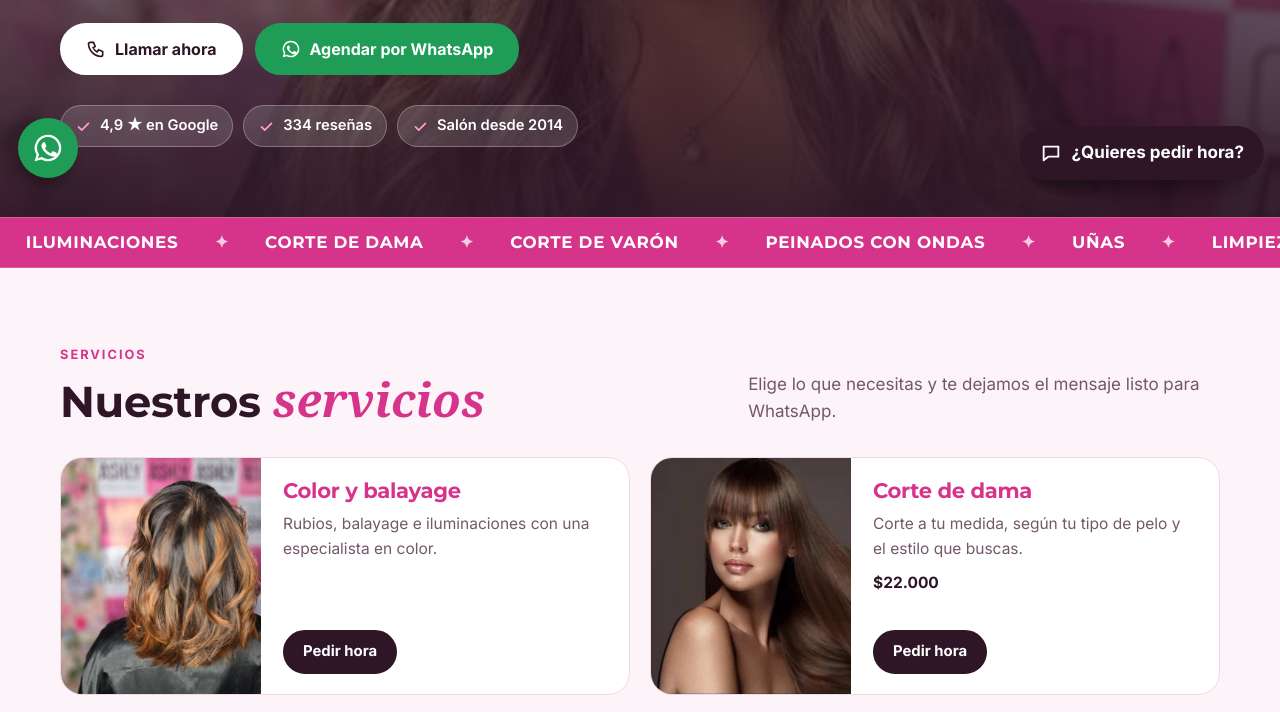
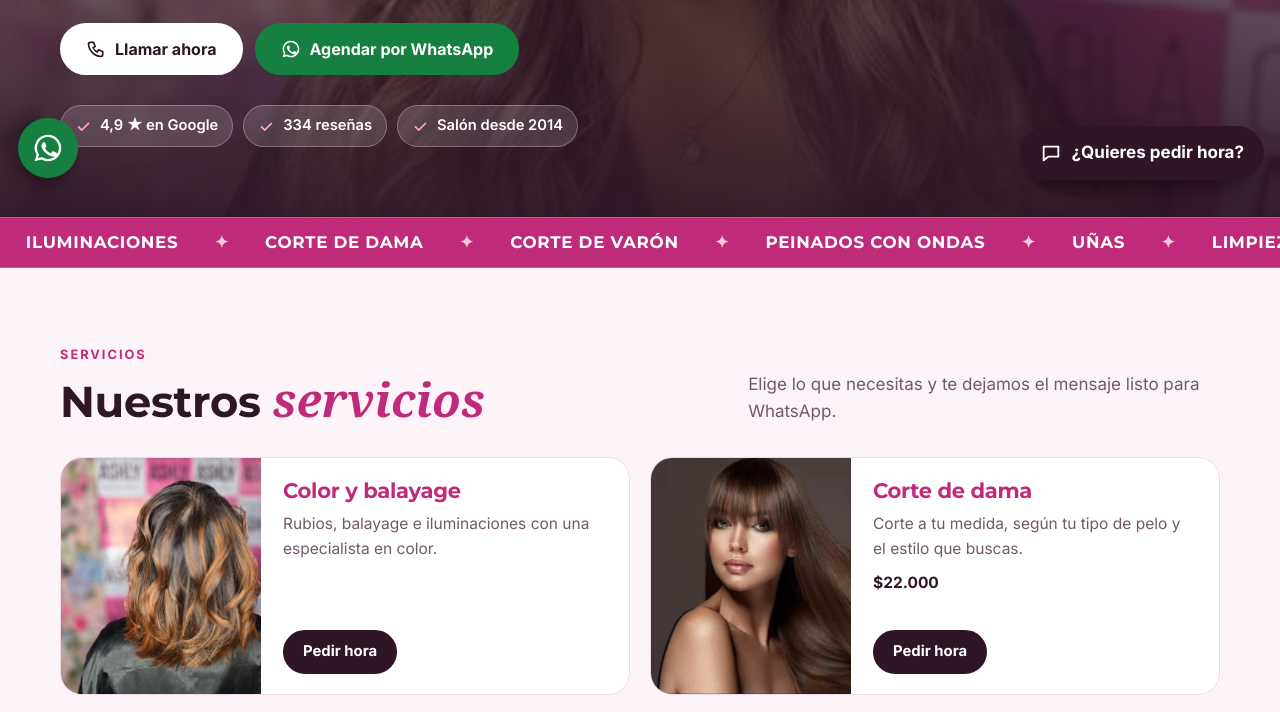
Before and after one commit to delaguardaagustin/carla-ashly-salon, a plain HTML site: page index.html in a window 1280 px wide. Shown: the part 604-1316 px from the top of the page. Drawn offline with Linux system fonts and the light colour scheme; a web font is replaced by a local one.

Commit message:
Carla Ashly: contraste AA en WhatsApp, rosado principal y botón de la 404
Co-Authored-By: Claude Opus 5.5 <noreply@anthropic.com>

```diff
--- a/index.html
+++ b/index.html
@@ -16,7 +16,7 @@
 <link rel="preconnect" href="https://fonts.googleapis.com"><link rel="preconnect" href="https://fonts.gstatic.com" crossorigin>
 <link href="https://fonts.googleapis.com/css2?family=Montserrat:wght@600;700;800&family=Inter:wght@400;500;600;700&family=Playfair+Display:ital,wght@1,600;1,700&display=swap" rel="stylesheet">
 <style>
-:root{--pri:#d6338a;--osc:#2e1626;--osc-rgb:46,22,38;--acento:#ff9fd0;--fondo:#fdf4f9;--linea:#f0d9e6;--tinta:#2a1823;--suave:#73586a;--wa:#1f9d57;--display:"Montserrat","Arial Black",sans-serif;--font:"Inter",system-ui,sans-serif;--asis-tone:#d6338a;--hero-pos:50% 30%;--bg:#fff;--surface:#fdf4f9;--text:#2a1823;--muted:#73586a;--accent:#d6338a;--line:#f0d9e6}
+:root{--pri:#c02a7a;--osc:#2e1626;--osc-rgb:46,22,38;--acento:#ff9fd0;--fondo:#fdf4f9;--linea:#f0d9e6;--tinta:#2a1823;--suave:#73586a;--wa:#15803f;--display:"Montserrat","Arial Black",sans-serif;--font:"Inter",system-ui,sans-serif;--asis-tone:#d6338a;--hero-pos:50% 30%;--bg:#fff;--surface:#fdf4f9;--text:#2a1823;--muted:#73586a;--accent:#d6338a;--line:#f0d9e6}
 *{box-sizing:border-box}html{scroll-behavior:smooth}
 body{margin:0;font:400 17px/1.6 var(--font);color:var(--tinta);background:#fff;-webkit-font-smoothing:antialiased}
 img{max-width:100%;display:block}a{color:inherit}
```
Also changed, not shown: 404.html (+1 -1 lines).
